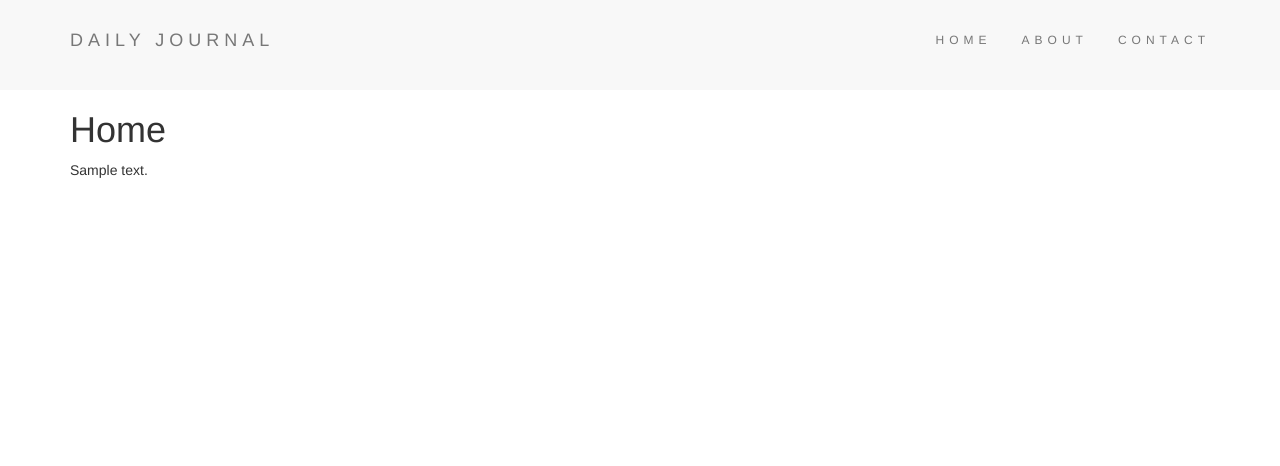
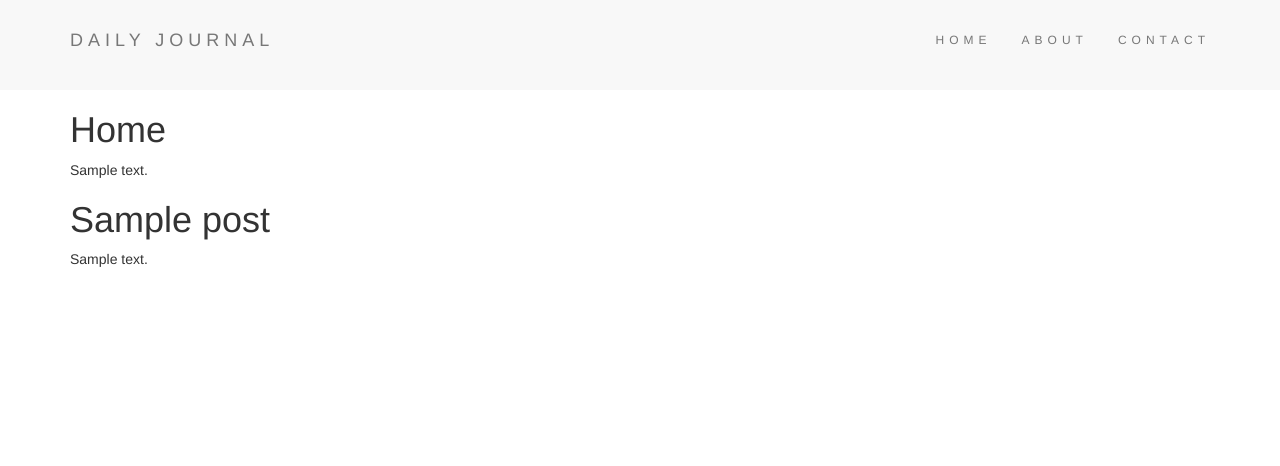
Before and after one commit to anandb7248/Web_Development_Bootcamp, a Node server app: template 9_EJS/blog-website/views/home.ejs in a window 1280 px wide. Shown: the top 466 px of the page. Run offline with Node 20, Linux system fonts and the light colour scheme; the template is opened without the code that fills it: most values are stand-ins (such as "Sample title", 1, 10 or a date in 2020).

Commit message:
complete challenge 15

```diff
--- a/9_EJS/blog-website/views/home.ejs
+++ b/9_EJS/blog-website/views/home.ejs
@@ -6,9 +6,10 @@
   <%= homeStartingContent %>
 </p>
 
-  <% posts.forEach(function(post){
-    console.log(post.title);
-  }); %>
+  <% posts.forEach(function(post){ %>
+    <h1> <%= post.title %> </h1>
+    <p> <%= post.body %> </>
+  <% });%>
 
 
 <%- include("partials/footer") -%>
```
